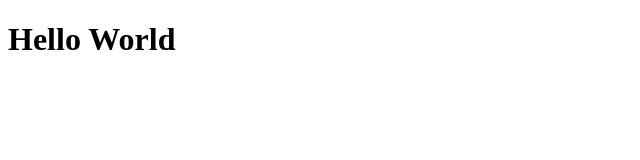
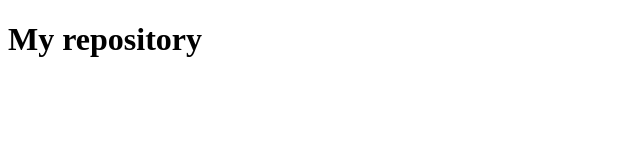
Before and after one commit to Kollo-ymc/DevOps-Gr2-, a plain HTML site: page index.html in a window 1280 px wide. Shown: the whole page, without its empty margins (0-640 px from the left). Drawn offline with Linux system fonts and the light colour scheme.

Commit message:
Update index.html

```diff
--- a/index.html
+++ b/index.html
@@ -6,6 +6,6 @@
     <title>Document</title>
 </head>
 <body>
-    <h1>Hello World</h1>
+    <h1>My repository</h1>
 </body>
 </html>
```
